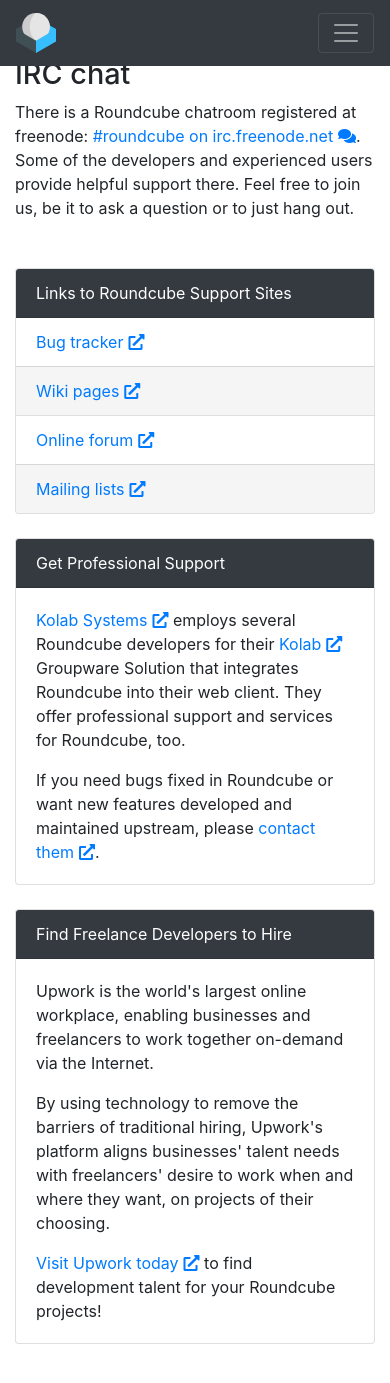
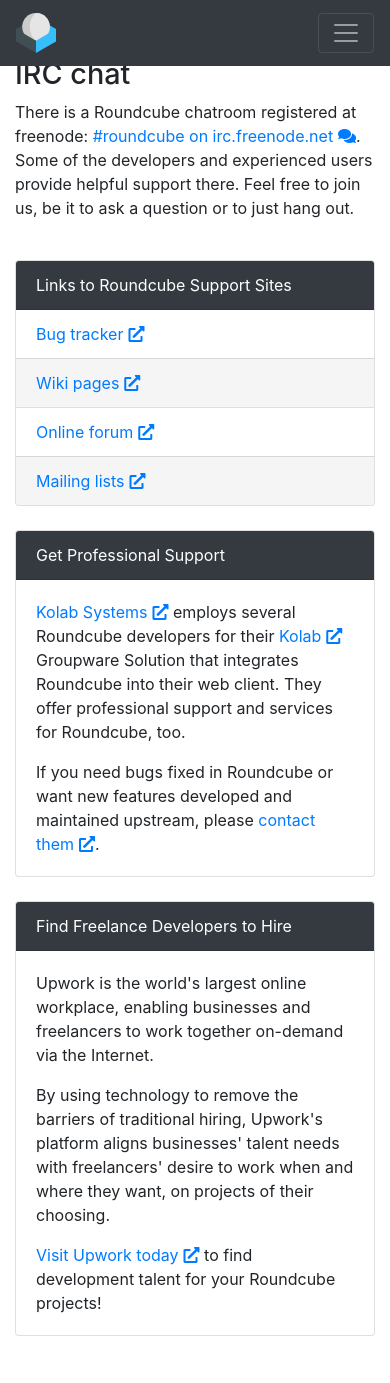
Before and after one commit to roundcube/roundcube.github.com, a Jekyll site: the page built from support/index.html, in a window 390 px wide and 1400 px high, scrolled down 1750 px. Shown: the top 1383 px of the window. Built offline with Jekyll 4.4.1, drawn with Linux system fonts in a browser that asks for light colours; nearby versions of some CDN libraries; comment, search, counter and statistics services are not loaded.

Commit message:
remove redundant css class

```diff
--- a/_layouts/article.html
+++ b/_layouts/article.html
@@ -18,7 +18,7 @@
 <main class="flex-shrink-0 container pb-5">
 
 <div class="row">
-    <div class="col-md-8">
+    <div class="col-lg-8">
         <h1>{{ page.title }}</h1>
 
         <ul class="tags m-0 px-0 clearfix">
@@ -34,7 +34,7 @@
         <a href="/news/" class="rc-icon back-link d-block mt-4">Return to News overview</a>
     </div>
 
-    <div class="col-md-4 right-col">
+    <div class="col-lg-4 mt-4 mt-lg-0">
         <div class="card">
             <div class="card-header bg-dark">
                 <span class="text-white">Related Posts</span>
--- a/news/index.html
+++ b/news/index.html
@@ -20,7 +20,7 @@
         <p class="text-muted small d-none d-lg-block mt-4">Subscribe to the news <a href="/feeds/atom.xml" class="rc-icon rss-link" target="_blank">RSS Feed</a></p>
     </div>
 
-    <div class="col-lg-4 right-col">
+    <div class="col-lg-4 mt-4 mt-lg-0">
         <div class="card mb-4">
             <div class="card-header bg-dark">
                 <span class="text-white">Latest blog posts</span>
--- a/styles/styles.less
+++ b/styles/styles.less
@@ -155,12 +155,6 @@
   }
 }
 
-@media (max-width: 767px) {
-  div.right-col {
-    padding-top: 2rem;
-  }
-}
-
 #viewer .modal-body {
   min-height: 1px; /* IE11 fix for modal window height */
 }
--- a/support/index.html
+++ b/support/index.html
@@ -71,7 +71,7 @@
     Some of the developers and experienced users provide helpful support there. Feel free to join us, be it to ask a question or to just hang out.</p>
 </div>
 
-<div class="col-lg-4 right-col">
+<div class="col-lg-4 mt-4 mt-lg-0">
     <div class="card mb-4">
         <div class="card-header bg-dark">
             <span class="text-white">Links to Roundcube Support Sites</span>
```
Also changed, not shown: index.html (+4 -4 lines), styles/styles.min.css.
